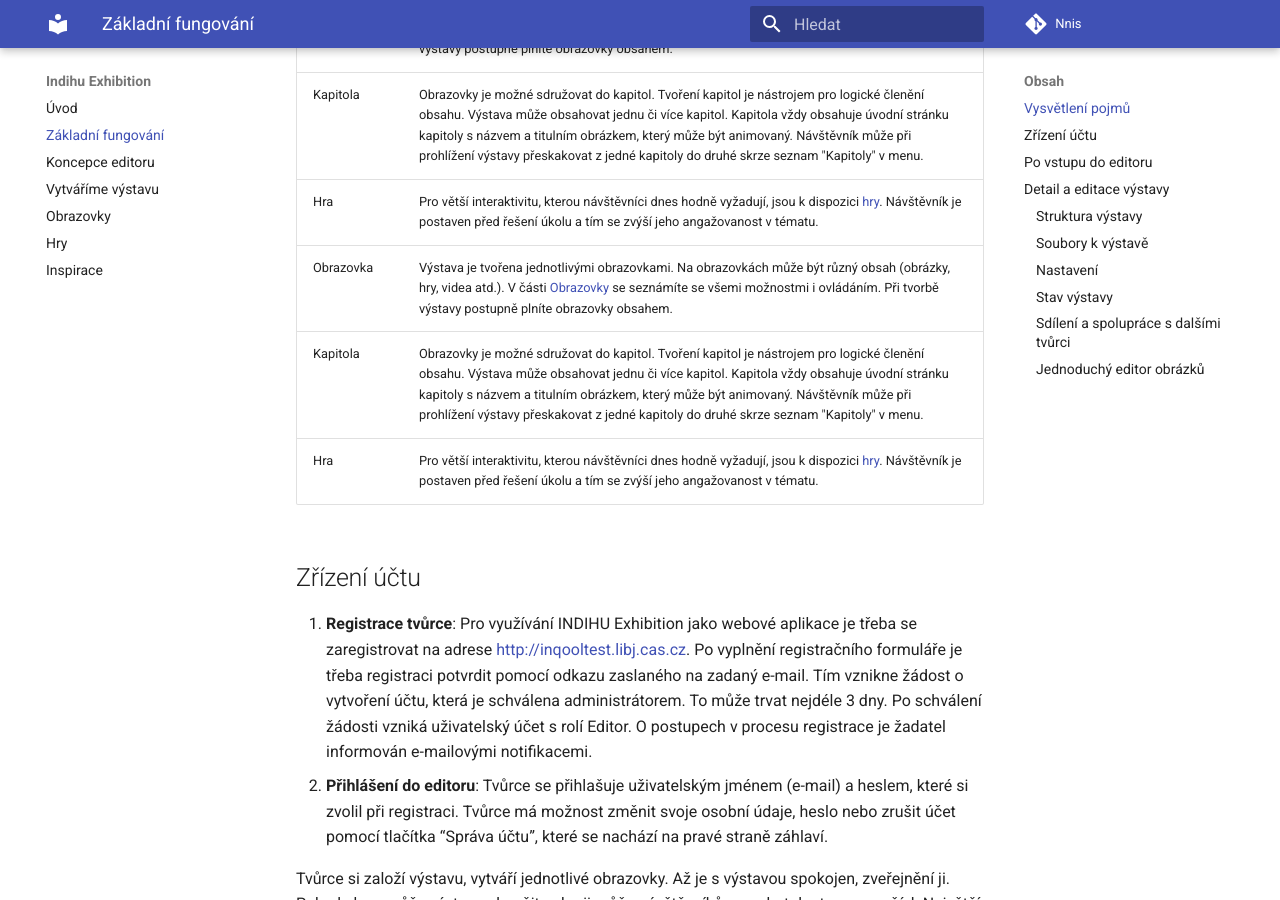
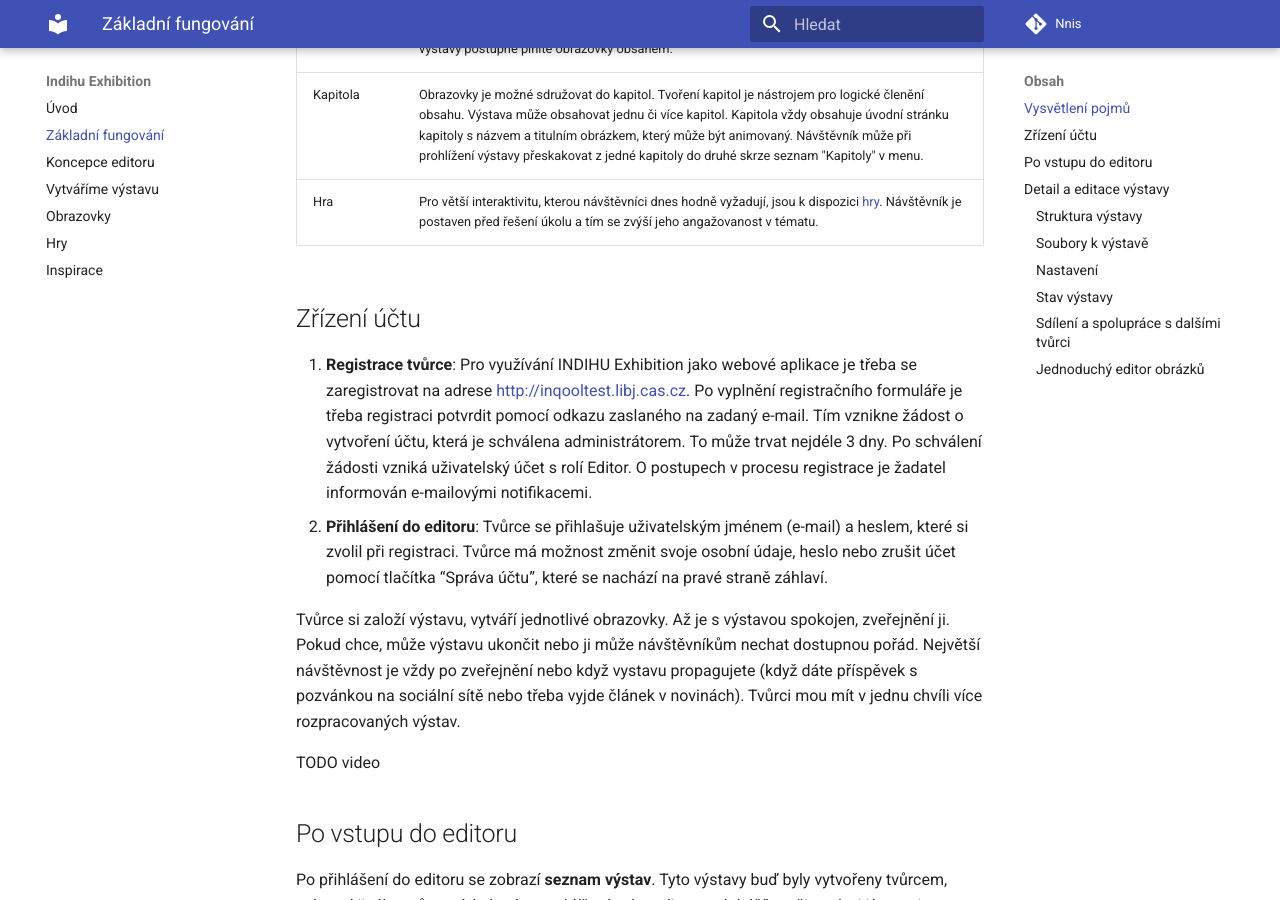
Before and after one commit to nnis/indihu-manual, an MkDocs documentation site: the page built from docs/zaklady.md, in a window 1280 px wide and 900 px high, scrolled down 534 px. Built offline with MkDocs 1.6.1 and Material for MkDocs 9.7.7, drawn with Linux system fonts in a browser that asks for light colours.

Commit message:
Update zaklady.md

```diff
--- a/docs/zaklady.md
+++ b/docs/zaklady.md
@@ -8,9 +8,6 @@
 | Editor            | Editorem názýváme nástroj INDIHU Exhibition, v kterém tvůrce vytváří výstavu. Editor běží v internetovém prohlížeči.                                                                                                                                                                                                                                                |
 | Tvůrce            | Tvůrce je člověk, který tvoří výstavu.                                                                                                                                                                                                                                                                                                                              |
 | Návštěvník        | Pojmem "návštěvník" je označován uživatel, který navštíví web s virtuální výstavou.                                                                                                                                                                                                                                                                                 |
-| Obrazovka         | Výstava je tvořena jednotlivými obrazovkami. Na obrazovkách může být různý obsah (obrázky, hry, videa atd.). V části [Obrazovky](obrazovky.md) se seznámíte se všemi možnostmi i ovládáním. Při tvorbě výstavy postupně plníte obrazovky obsahem.                                                                                                                   |
-| Kapitola          | Obrazovky je možné sdružovat do kapitol. Tvoření kapitol je nástrojem pro logické členění obsahu. Výstava může obsahovat jednu či více kapitol. Kapitola vždy obsahuje úvodní stránku kapitoly s názvem a titulním obrázkem, který může být animovaný. Návštěvník může při prohlížení výstavy přeskakovat z jedné kapitoly do druhé skrze seznam "Kapitoly" v menu. |
-| Hra               | Pro větší interaktivitu, kterou návštěvníci dnes hodně vyžadují, jsou k dispozici [hry](hry.md). Návštěvník je postaven před řešení úkolu a tím se zvýší jeho angažovanost v tématu.                                                                                                                                                                                |                                                                                                                                                                                                                                                              |
 | Obrazovka         | Výstava je tvořena jednotlivými obrazovkami. Na obrazovkách může být různý obsah (obrázky, hry, videa atd.). V části [Obrazovky](obrazovky.md) se seznámíte se všemi možnostmi i ovládáním. Při tvorbě výstavy postupně plníte obrazovky obsahem.                                                                                                                   |
 | Kapitola          | Obrazovky je možné sdružovat do kapitol. Tvoření kapitol je nástrojem pro logické členění obsahu. Výstava může obsahovat jednu či více kapitol. Kapitola vždy obsahuje úvodní stránku kapitoly s názvem a titulním obrázkem, který může být animovaný. Návštěvník může při prohlížení výstavy přeskakovat z jedné kapitoly do druhé skrze seznam "Kapitoly" v menu. |
 | Hra               | Pro větší interaktivitu, kterou návštěvníci dnes hodně vyžadují, jsou k dispozici [hry](hry.md). Návštěvník je postaven před řešení úkolu a tím se zvýší jeho angažovanost v tématu.                                                                                                                                                                                |
```
